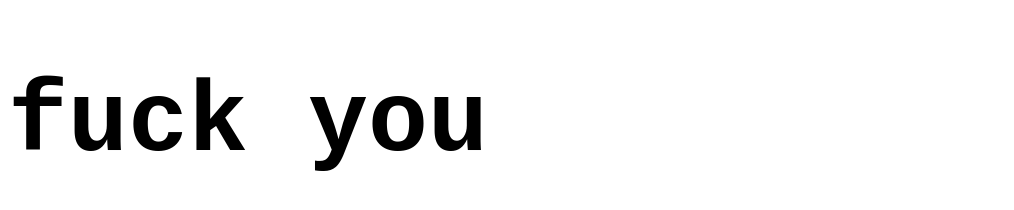
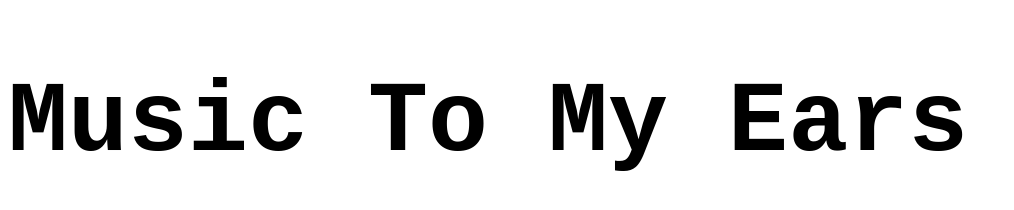
Before and after one commit to CookieCutter13/music-project, a plain HTML site: page index.html in a window 1280 px wide. Shown: the whole page, without its empty margins (0-1014 px from the left). Drawn offline with Linux system fonts and the light colour scheme.

Commit message:
checking

```diff
--- a/index.html
+++ b/index.html
@@ -8,6 +8,6 @@
   <title>Music</title>
 </head>
 <body>
-  <h1>fuck you</h1>
+  <h1>Music To My Ears</h1>
 </body>
 </html>
```
